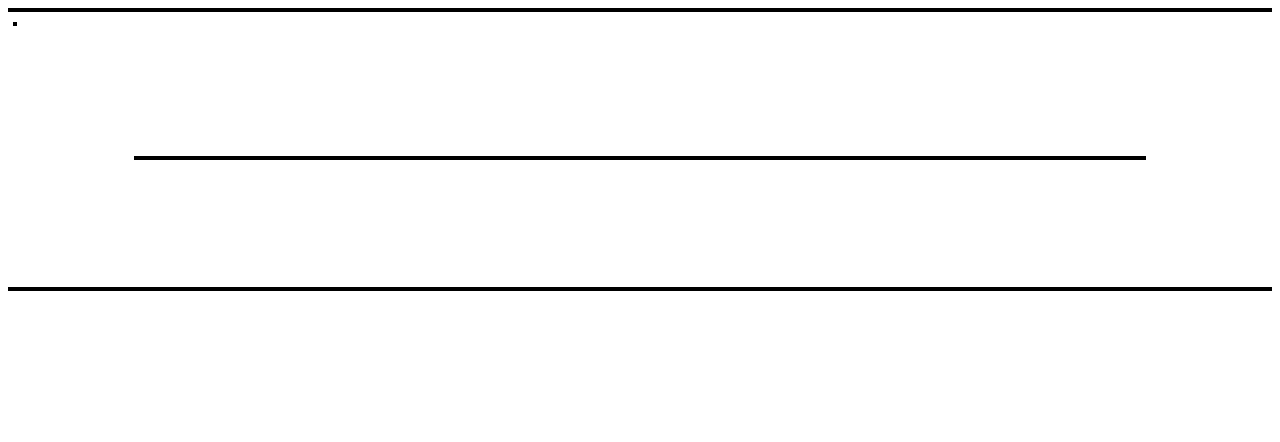
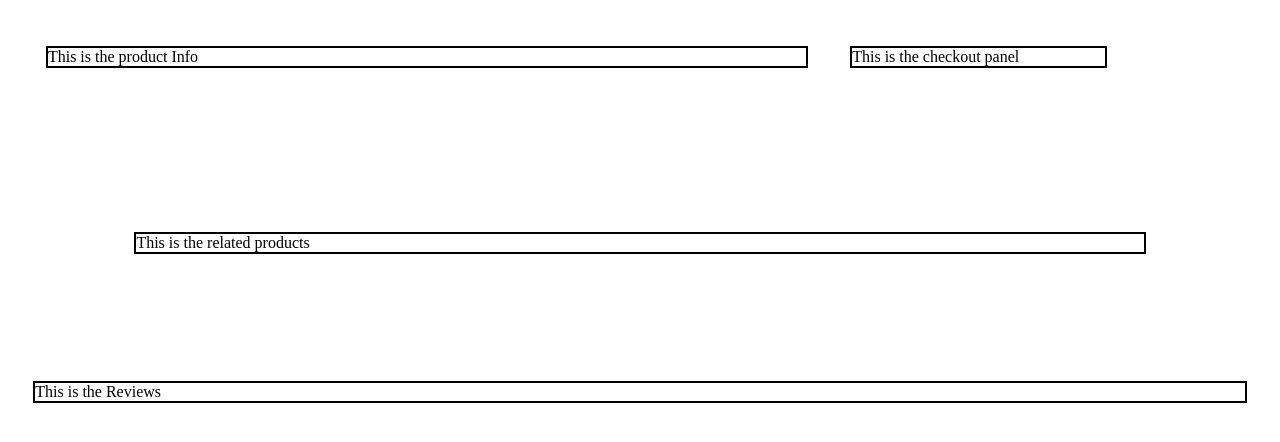
Before and after one commit to eggplantParmesan/proxy-mattminwoolee, a website: page public/index.html in a window 1280 px wide. Drawn offline with Linux system fonts and the light colour scheme.

Commit message:
Set up static containers for components.

```diff
--- a/public/index.html
+++ b/public/index.html
@@ -5,10 +5,10 @@
     <link rel="stylesheet" href="/style.css">
   </head>
   <body>
-    <div id="ProductInfo"></div>
-    <div id="CheckoutPanel"></div>
-    <div id="RelatedProducts"></div>
-    <div id="Reviews"></div>
+    <div id="ProductInfo"> This is the product Info</div>
+    <div id="CheckoutPanel"> This is the checkout panel</div>
+    <div id="RelatedProducts"> This is the related products</div>
+    <div id="Reviews"> This is the Reviews</div>
     <!-- <script src="/lib/react.development.js"></script>
     <script src="/lib/react-dom.development.js"></script>
     <script src="http://localhost:3001/app.js"></script>
--- a/public/style.css
+++ b/public/style.css
@@ -1,11 +1,14 @@
 #ProductInfo {
   border: 2px solid black;
-  display: block;
+  width: 60%;
+  display: inline-block;
+  margin: 3%;
 }
 
 #CheckoutPanel {
   border: 2px solid black;
-  margin-left: 5px;
+  width: 20%;
+  /* margin-left: 5px; */
   display: inline-block;
 }
 
@@ -17,4 +20,5 @@
 
 #Reviews {
   border: 2px solid black;
+  margin: 2%;
 }
```
